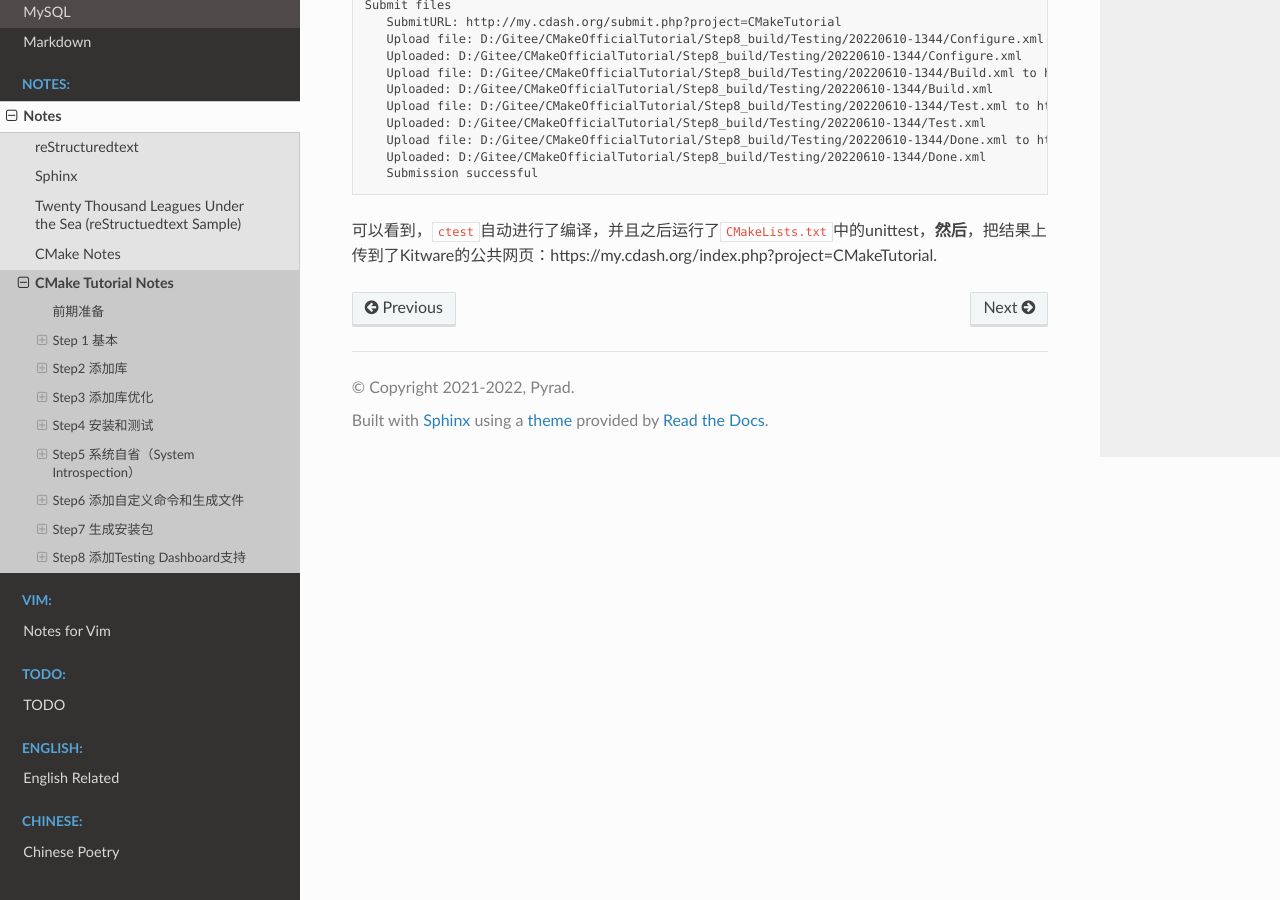
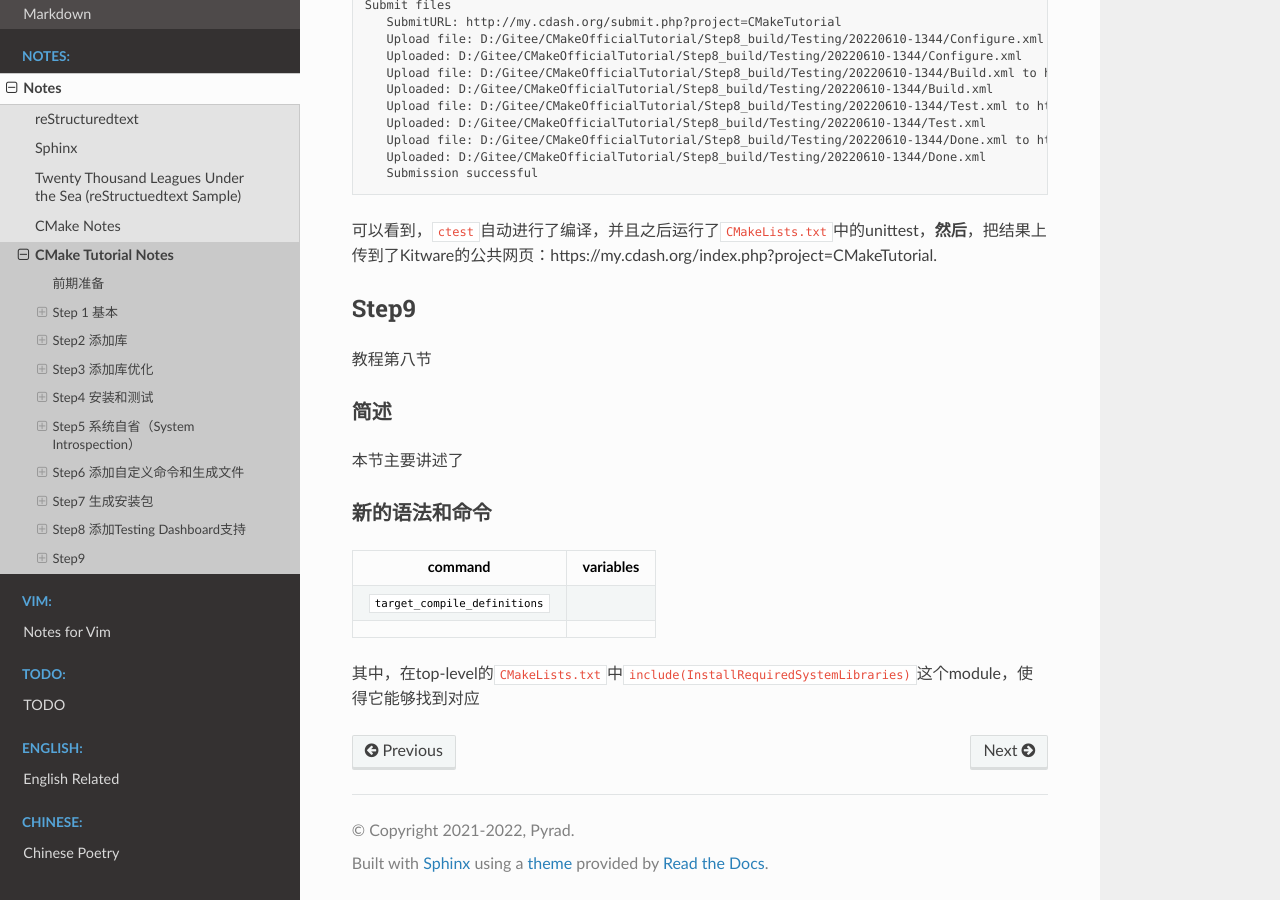
Before and after one commit to Pyrad/pyradnotes, a Sphinx documentation site: the page built from source/Notes/CMakeTutorialNotes.md, in a window 1280 px wide and 900 px high, scrolled down 29647 px. Built offline with Sphinx 7.4.7 and the Read the Docs theme 2.0.0, drawn with Linux system fonts in a browser that asks for light colours.

Commit message:
Notes for Step9 of CMake tutorial (not finished)
This has NOT been finished yet.

```diff
--- a/source/Notes/CMakeTutorialNotes.md
+++ b/source/Notes/CMakeTutorialNotes.md
@@ -1658,3 +1658,30 @@ Submit files
 
 
 可以看到，`ctest`自动进行了编译，并且之后运行了`CMakeLists.txt`中的unittest，**然后**，把结果上传到了Kitware的公共网页：https://my.cdash.org/index.php?project=CMakeTutorial.
+
+
+
+
+
+## Step9
+
+教程第八节
+
+
+
+### 简述
+
+本节主要讲述了
+
+
+
+### 新的语法和命令
+
+|           command            | variables |
+| :--------------------------: | :-------: |
+| `target_compile_definitions` |           |
+|                              |           |
+
+
+
+其中，在top-level的`CMakeLists.txt`中`include(InstallRequiredSystemLibraries)`这个module，使得它能够找到对应
```
